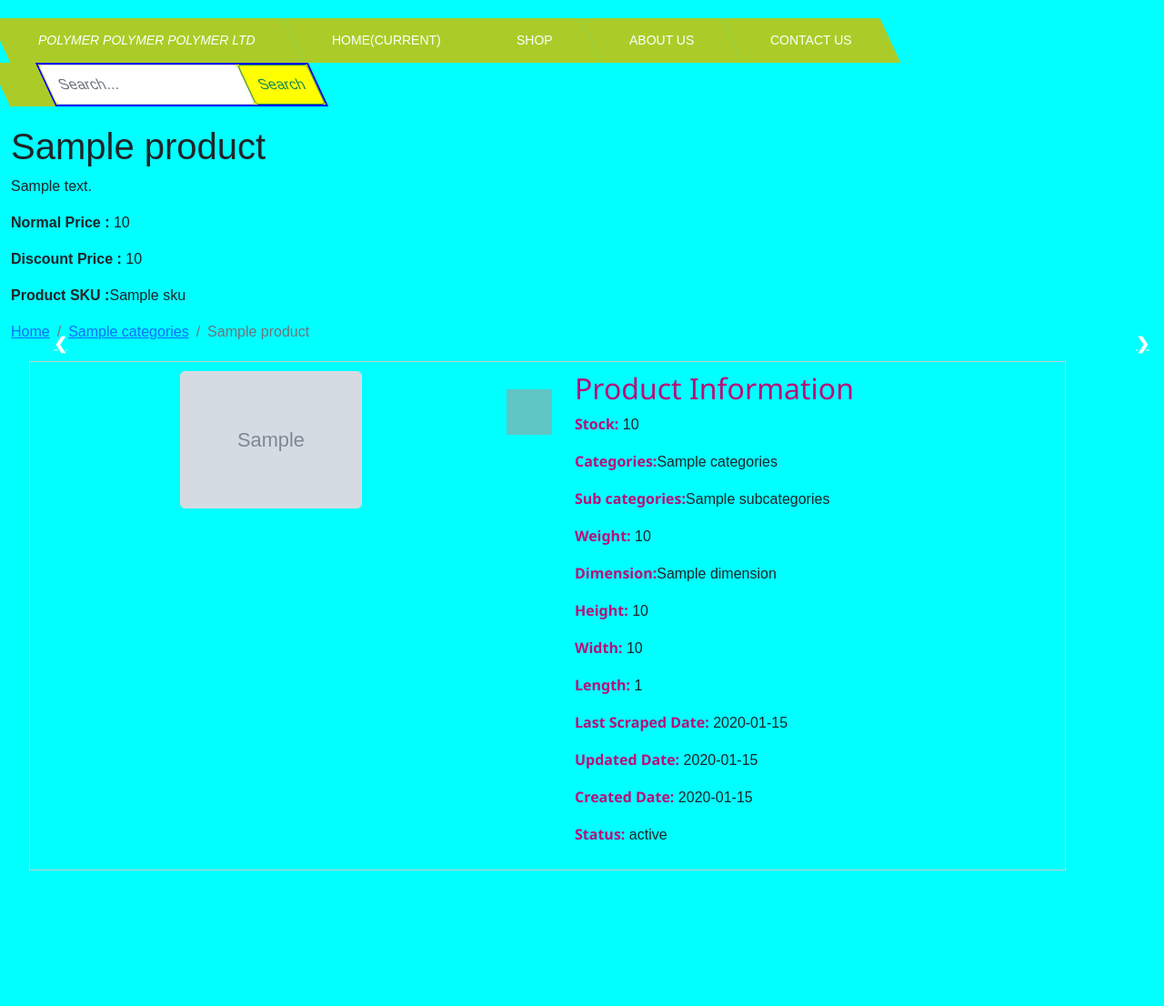
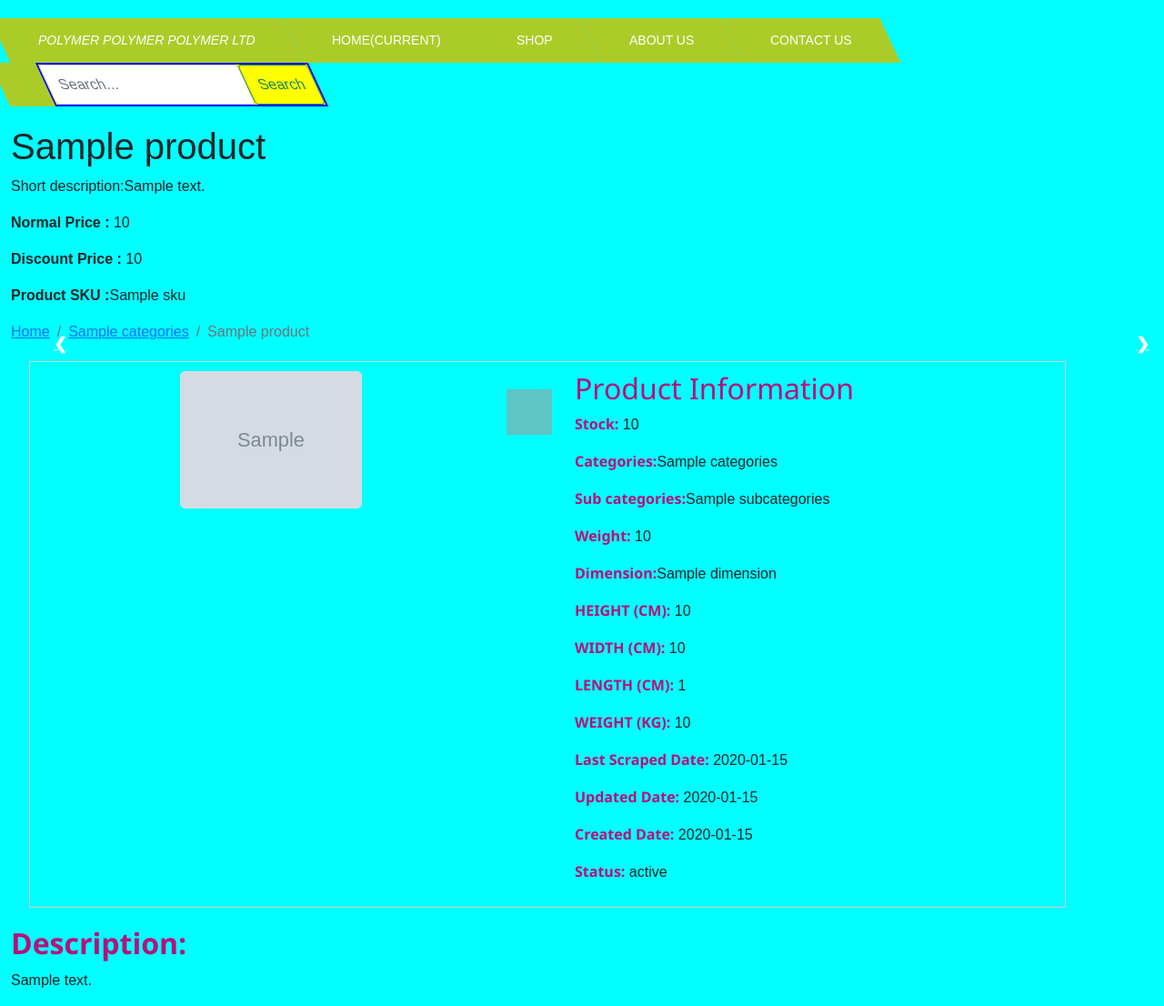
Before and after one commit to sudhakar6295/polymer_frontend, a Django app: template pl/templates/products.html in a window 1280 px wide. Shown: the whole page at 91% size. Before the commit the page ends 957 px from the top, so only its background shows below. Run offline with Django 4.2, Linux system fonts and the light colour scheme; tables that the repository leaves empty hold one stand-in row (values such as "Sample post"); the template is opened without the code that fills it: values that come from a table or form of the project are taken from there, most other values are stand-ins (such as "Sample title", 1, 10 or a date in 2020); grey boxes marked "Sample" are stand-in pictures; grey boxes are pictures that could not be loaded.

Commit message:
Inital changes

```diff
--- a/pl/models.py
+++ b/pl/models.py
@@ -18,6 +18,7 @@
     length = models.CharField(max_length=50)
     approximate_weight = models.CharField(max_length=50)
     descriptions = models.TextField()
+    short_description = models.TextField()
     LastScrappeddate = models.DateTimeField(auto_now=True)
     Updateddate = models.DateTimeField(auto_now=True)
     Createddate = models.DateTimeField(auto_now_add=True)
--- a/pl/templates/products.html
+++ b/pl/templates/products.html
@@ -283,7 +283,9 @@
 
     <div class="container-fluid">
         <h1>{{ product.name }}</h1>
-        <p>{{ product.descriptions }}</p>
+        {% if product.short_description %}
+        <p>Short description:{{ product.short_description }}</p>
+        {%endif%}
         <p> <b>Normal Price : </b>{{ product.normal_price }}</p>
         <p> <b>Discount Price : </b>{{ product.discount_price }}</p>
         <p> <b>Product SKU :</b>{{ product.sku }}</p>
@@ -332,13 +334,16 @@
         <p><strong>Dimension:</strong>{{ product.dimension }}</p>
         {%endif%}
         {% if product.height %}
-        <p><strong>Height:</strong> {{ product.height }}</p>
+        <p><strong>HEIGHT (CM):</strong> {{ product.height }}</p>
         {%endif%}
         {% if product.width %}
-        <p><strong>Width:</strong> {{ product.width }}</p>
+        <p><strong>WIDTH (CM):</strong> {{ product.width }}</p>
         {%endif%}
         {% if product.length %}
-        <p><strong>Length:</strong> {{ product.length }}</p>
+        <p><strong>LENGTH (CM):</strong> {{ product.length }}</p>
+        {%endif%}
+        {% if product.approximate_weight %}
+        <p><strong>WEIGHT (KG):</strong> {{ product.approximate_weight }}</p>
         {%endif%}
         {% if product.LastScrappeddate %}
         <p><strong>Last Scraped Date:</strong> {{ product.LastScrappeddate }}</p>
@@ -353,6 +358,10 @@
         <p><strong>Status:</strong> {{ product.Status }}</p>
         {%endif%}
     </div>
+</div>
+<div class="description">
+    <h2><strong>Description:</strong></h2>
+    <p>{{ product.descriptions |safe }}</p>
 </div>
 <script>
     var mainImage = document.getElementById('mainImage');
--- a/poly_frontend/settings.py
+++ b/poly_frontend/settings.py
@@ -80,7 +80,7 @@
         'ENGINE': 'django.db.backends.mysql',  # Change this to 'django.db.backends.postgresql', 'django.db.backends.sqlite3', or 'django.db.backends.oracle' depending on your database
         'NAME': 'polymer',  # Replace 'fold' with your database name
         'USER': 'root',  # Replace 'fold' with your database username
-        'PASSWORD': 'Thiru@2304',  # Replace 'XLqV6yPnwklZvNVL' with your database password
+        'PASSWORD': 'sudhakar',  # Replace 'XLqV6yPnwklZvNVL' with your database password
         'HOST': 'localhost', #'170.239.84.29',  # Replace '170.239.84.29' with your database host
         #'PORT': '22222',  # Replace '22222' with your database port
     }
```
Also changed, not shown: pl/migrations/0001_initial.py (added).
